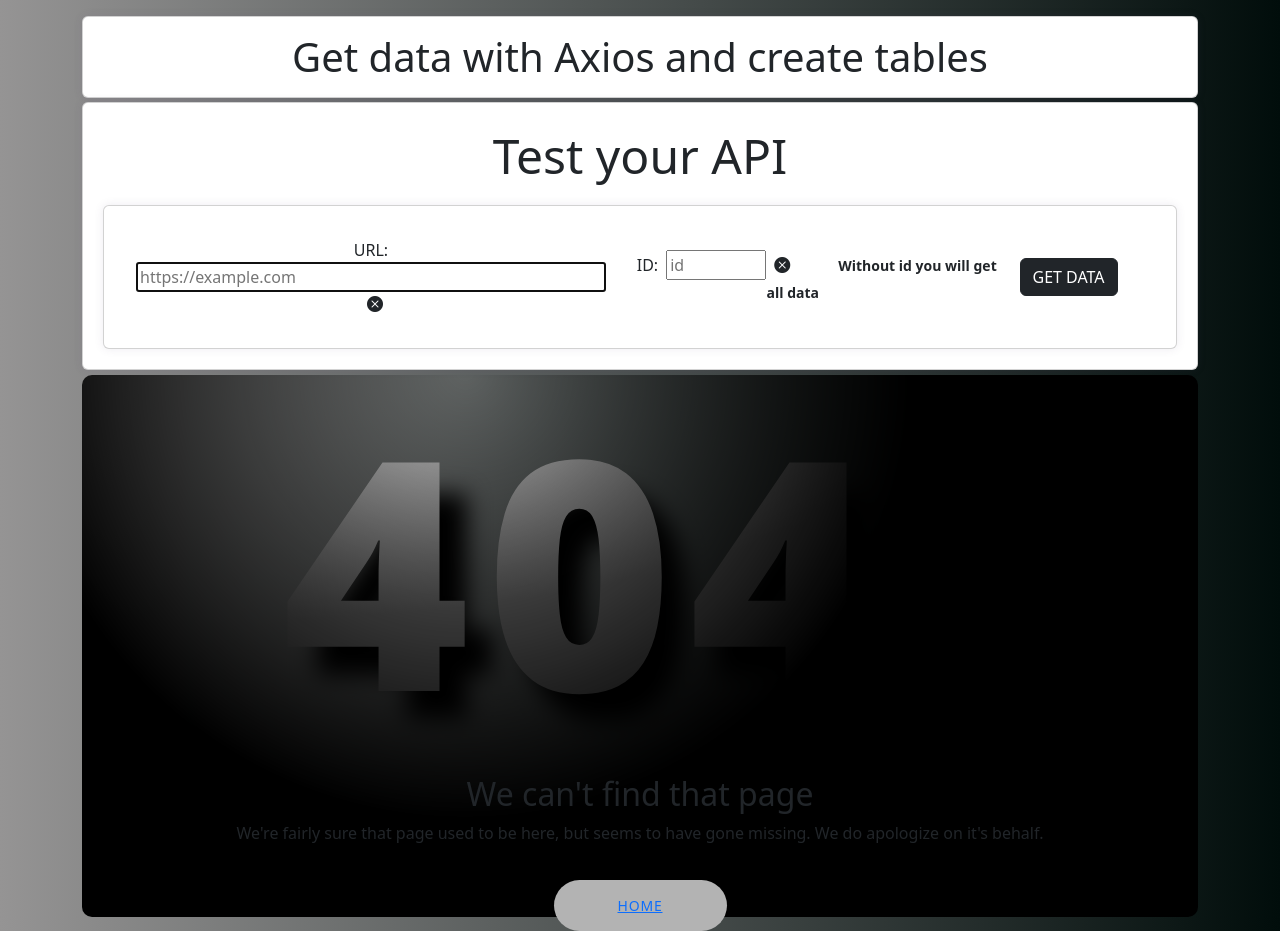
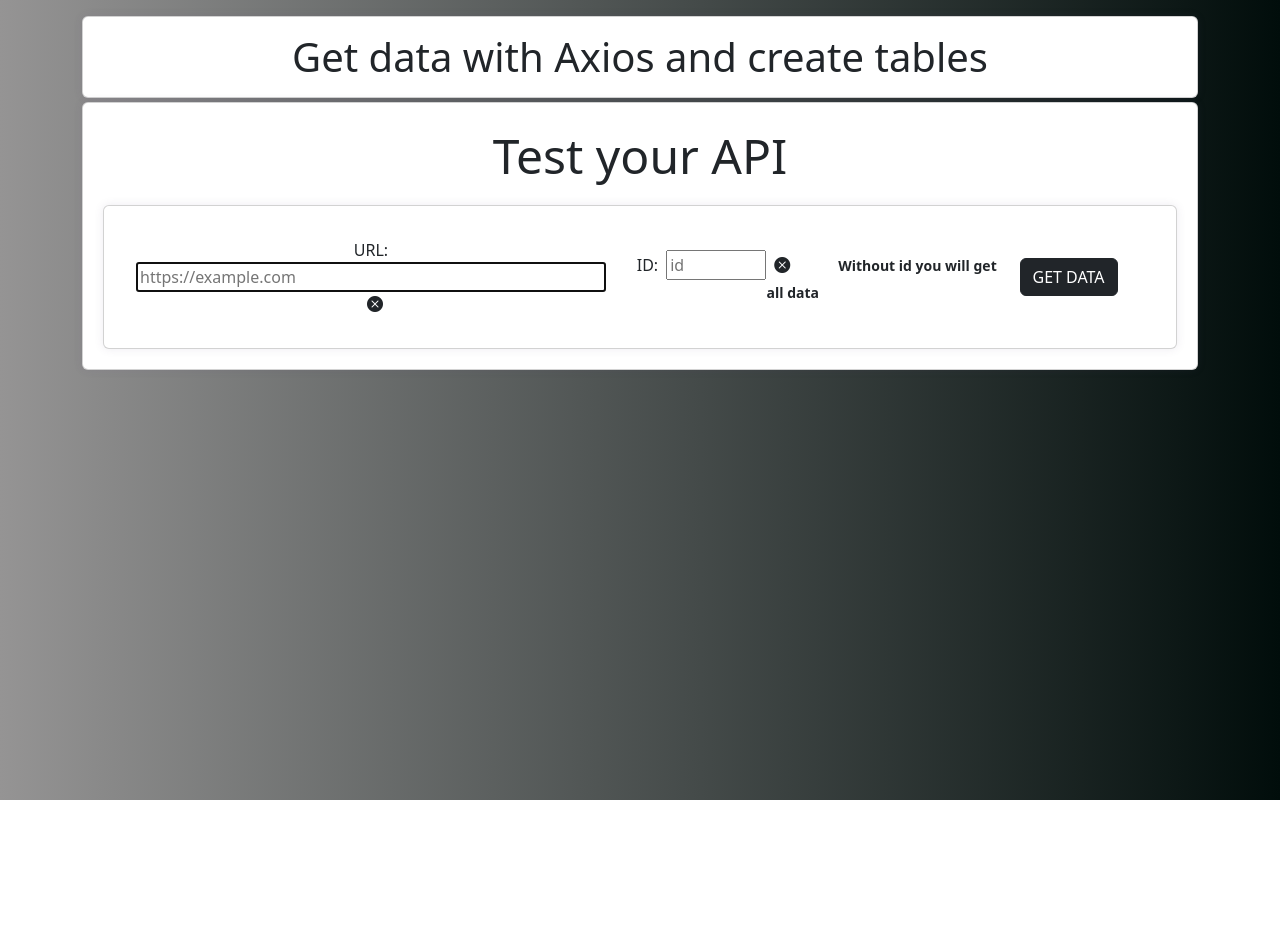
Before and after one commit to fstipo/RM03-get-data-with-axios-create-table, a React (Create React App) app: page / in a window 1280 px wide. After the commit the page ends 800 px from the top, so only its background shows below. Built offline with nearby package versions, Linux system fonts and the light colour scheme.

Commit message:
style page 404

```diff
--- a/src/App.js
+++ b/src/App.js
@@ -12,7 +12,7 @@ function App() {
       <Header text="Get data with Axios and create tables" />
       <Main />
       {/* <Page404 /> */}
-      <PageNotFound />
+      {/* <PageNotFound /> */}
     </div>
   );
 }
--- a/src/components/Form.js
+++ b/src/components/Form.js
@@ -1,5 +1,6 @@
 import React, { useState, useEffect } from 'react'
 import TableComp from './TableComp';
+import PageNotFound from '../pages/not-found/PageNotFound';
 
 
 import { getData, formatData } from '../utils/utils';
@@ -8,8 +9,12 @@ const Form = () => {
     const [url, setUrl] = useState("");
     const [urlId, setURLId] = useState("");
     const [data, setData] = useState("");
+    const [showErrorPage, setErrorPage] = useState(false);
+
+
 
     useEffect(() => {
+        setErrorPage(false);
         console.log(formatData(data.changedAt));
         console.dir(data);
     }, [data])
@@ -18,6 +23,11 @@ const Form = () => {
         e.preventDefault();
         getData(url, urlId).then(data => setData(data))
             .catch(err => console.log(err.message));
+        if (data) {
+            setErrorPage(true);
+        } else {
+            setErrorPage(false);
+        }
     }
 
     const onClearUrlHandler = (e) => {
@@ -61,7 +71,8 @@ const Form = () => {
                     </form >
                 </div >
             </div >
-            {data && <TableComp dataList={data} />}
+            {!showErrorPage && data ? <TableComp dataList={data} /> : null}
+            {showErrorPage && < PageNotFound />}
 
         </>
     )
--- a/src/pages/not-found/PageNotFound.css
+++ b/src/pages/not-found/PageNotFound.css
@@ -165,15 +165,15 @@ p {
   syntax: '<integer>';
 }
 body {
-  min-height: 100vh;
-  display: flex;
+  /* min-height: 100vh; */
+  /* display: flex; */
   font-family: 'Roboto', sans-serif;
   flex-direction: column;
   align-items: center;
-  justify-content: center;
+  /* justify-content: center; */
   background: var(--bg);
   color: var(--color);
-  perspective: 1200px;
+  /* perspective: 1200px; */
   border-radius: 5px;
 }
 a {
@@ -239,8 +239,8 @@ p {
   border-radius: 10px;
 }
 .cloak__container {
-  height: 250vmax;
-  width: 250vmax;
+  height: 150vmax;
+  /* width: 250vmax; */
   position: absolute;
   top: 50%;
   left: 45%;
--- a/src/pages/not-found/PageNotFound.js
+++ b/src/pages/not-found/PageNotFound.js
@@ -11,8 +11,8 @@ const PageNotFound = () => {
                 </div>
             </div>
             <div className='info'>
-                <h2>We can't find that page</h2>
-                <p>We're fairly sure that page used to be here, but seems to have gone missing. We do apologize on it's behalf.</p>
+                <h2>We can't fetch the data</h2>
+                <p>Try another URL or another ID. Thank you</p>
                 <a href="https://jhey.dev" target="_blank" rel="noreferrer noopener">Home</a>
             </div>
         </div>
```
